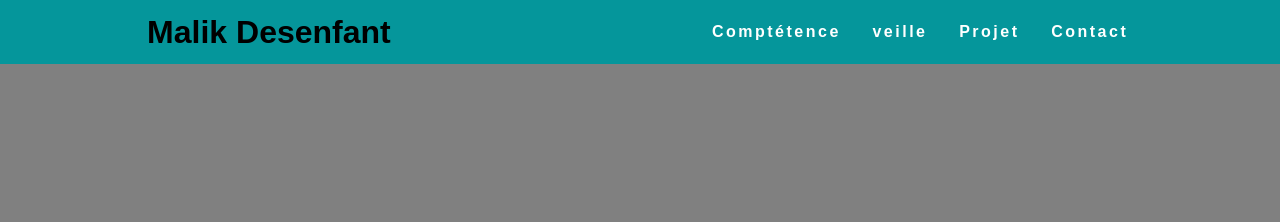
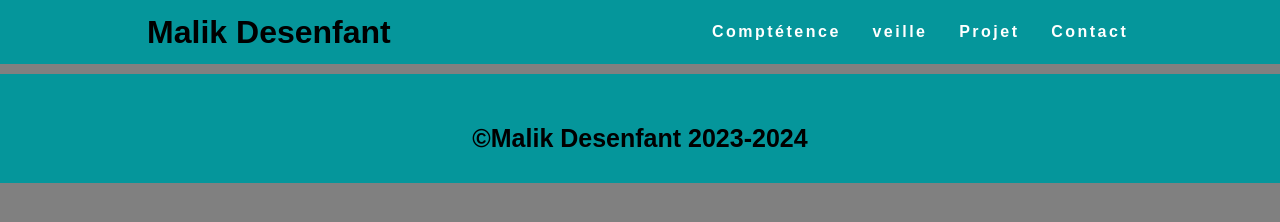
Before and after one commit to Malik-dsf/portfolio, a plain HTML site: page PorteFolio/Competence.html in a window 1280 px wide. Drawn offline with Linux system fonts and the light colour scheme.

Commit message:
Add files via upload

```diff
--- a/PorteFolio/Competence.html
+++ b/PorteFolio/Competence.html
@@ -43,8 +43,15 @@
 
 
         <div class="block_1">
+        </div>
 
-        </div>
+        <footer>
+            <div class="pied">
+                <div class="block_p1">
+                    <h3><b>©Malik Desenfant     2023-2024</b></h3>
+                </div>
+            </div>
+        </footer>
 
     </div>
 
```
